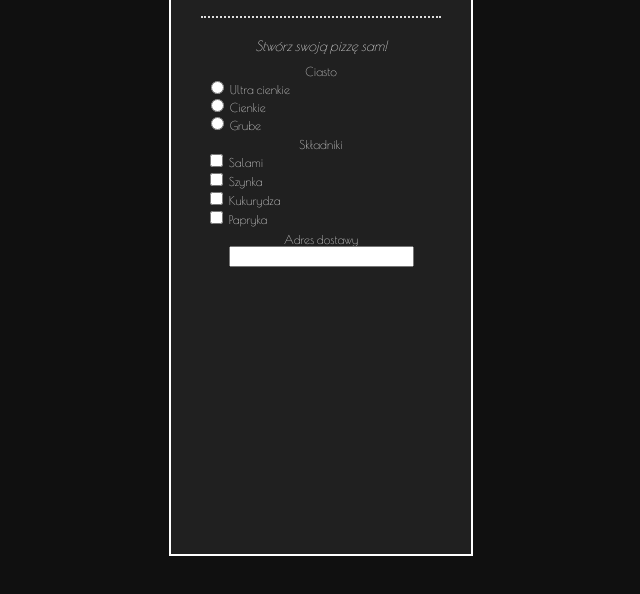
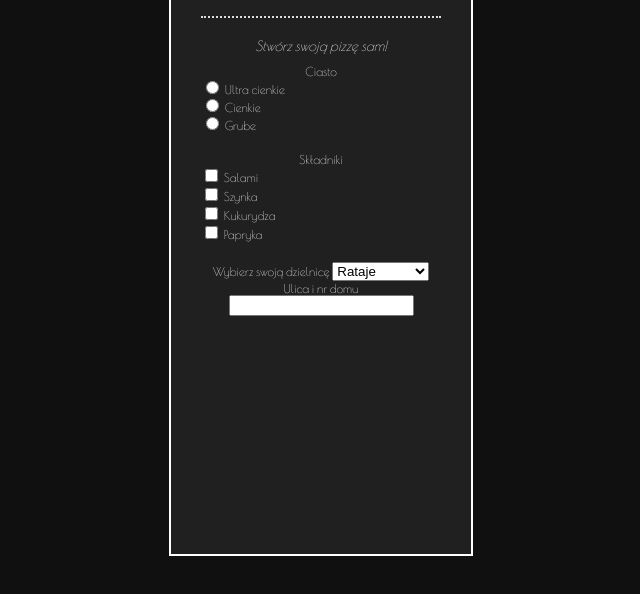
Before and after one commit to Mikolaj-Myslak/my-first-form, a plain HTML site: page index.html in a window 1280 px wide. Shown: the part 116-710 px from the top of the page, without its empty margins (319-959 px from the left). Drawn offline with nearby package versions, Linux system fonts and the light colour scheme.

Commit message:
Created adres section

```diff
--- a/index.html
+++ b/index.html
@@ -21,7 +21,7 @@
                 Stwórz swoją pizzę sam!
             </div>
             <form id="pizzaForm" action="./clientOrders.html" method="POST">
-                <section class="menuSection">
+                <section id="ciastoSection" class="menuSection">
                     <div class="centerText">Ciasto</div>
                     <input name="ciasto" id="ultra-cienkie" value="ultra-cienkie" type="radio" >
                     <label for="ultra-cienkie">Ultra cienkie</label>
@@ -32,8 +32,9 @@
                     <input name="ciasto" id="grube" value="grube" type="radio" >
                     <label for="grube">Grube</label>
                 </section>
-                <section class="menuSection">
+                <section id="skladnikiSection" class="menuSection">
                     <div class="centerText">Składniki</div>
+                    <div class=".flexWrap">
                         <input name="skladniki" id="salami" value="salami" type="checkbox" >
                         <label for="salami">Salami</label>
                         </br>
@@ -45,12 +46,20 @@
                         </br>
                         <input name="skladniki" id="papryka" value="papryka" type="checkbox" >
                         <label for="papryka">Papryka</label>
-
+                    </div>
                 </section>
-                <section class="menuSection">
+                <section id="adresSection" class="menuSection">
                     <div class="centerText">
-                        <label for="adres">Adres dostawy</label>
+                        <label for="dzielnica">Wybierz swoją dzielnicę </label>
+                        <select id="dzielnica" name="dzielnica">
+                            <option value="rataje">Rataje</option>
+                            <option value="winogrady">Winogrady</option>
+                            <option value="jezyce">Jeżyce</option>
+                            <option value="lazarz">Łazarz</option>
+                            <option value="stareMiasto">Stare Miasto</option>
+                        </select>
                         </br>
+                        <label for="adres">Ulica i nr domu</label>
                         <input type="text" name="adres" value="">
                     </div>
                 </section>
--- a/style.css
+++ b/style.css
@@ -46,8 +46,13 @@ body{
 }
 
 .menuSection{
-    margin: 5px;
+    margin: 0 0 20px 0;
 }
 .centerText{
     text-align: center;
 }
+
+.flexWrap{
+    display: flex;
+    flex-wrap: wrap;
+}
```
Also changed, not shown: 1 other file. Lines whose indentation alone changed are shown as unchanged.
